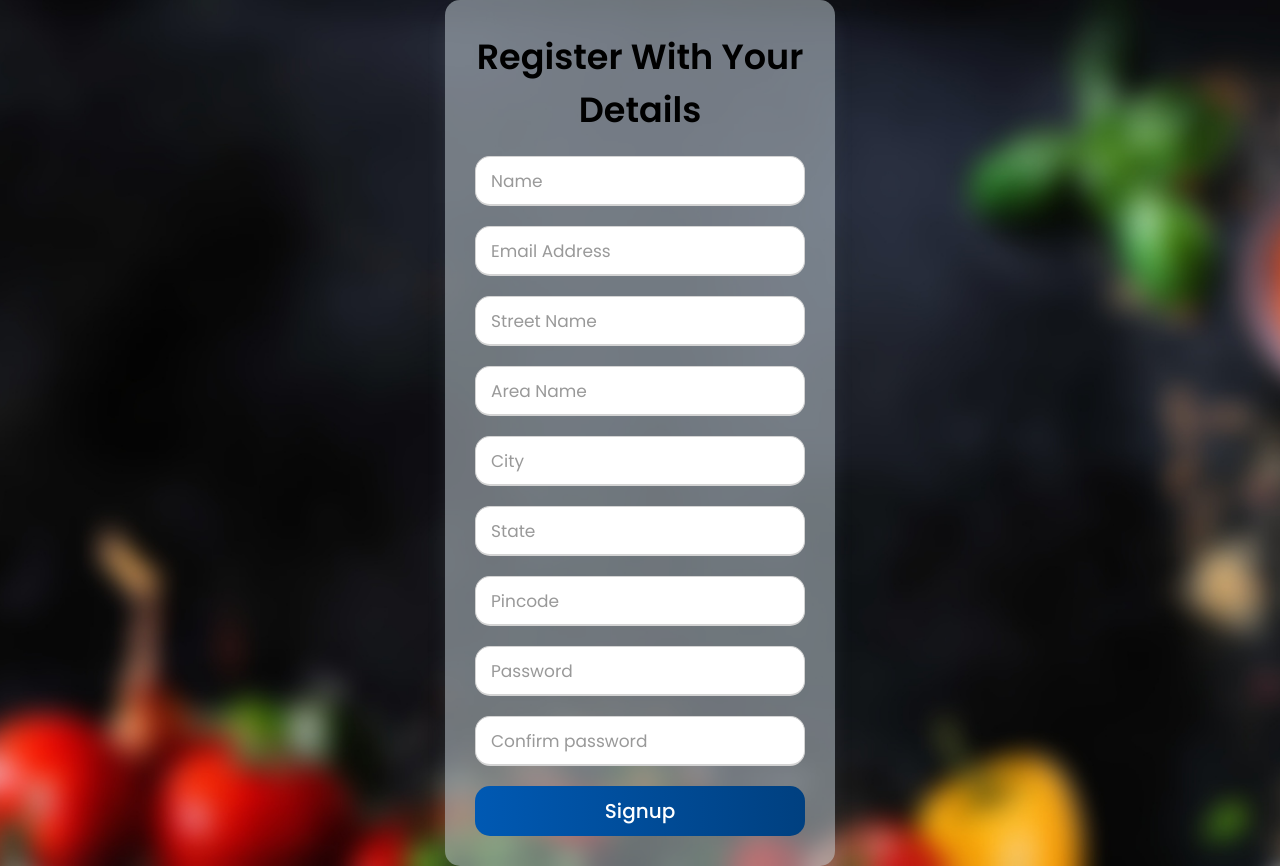
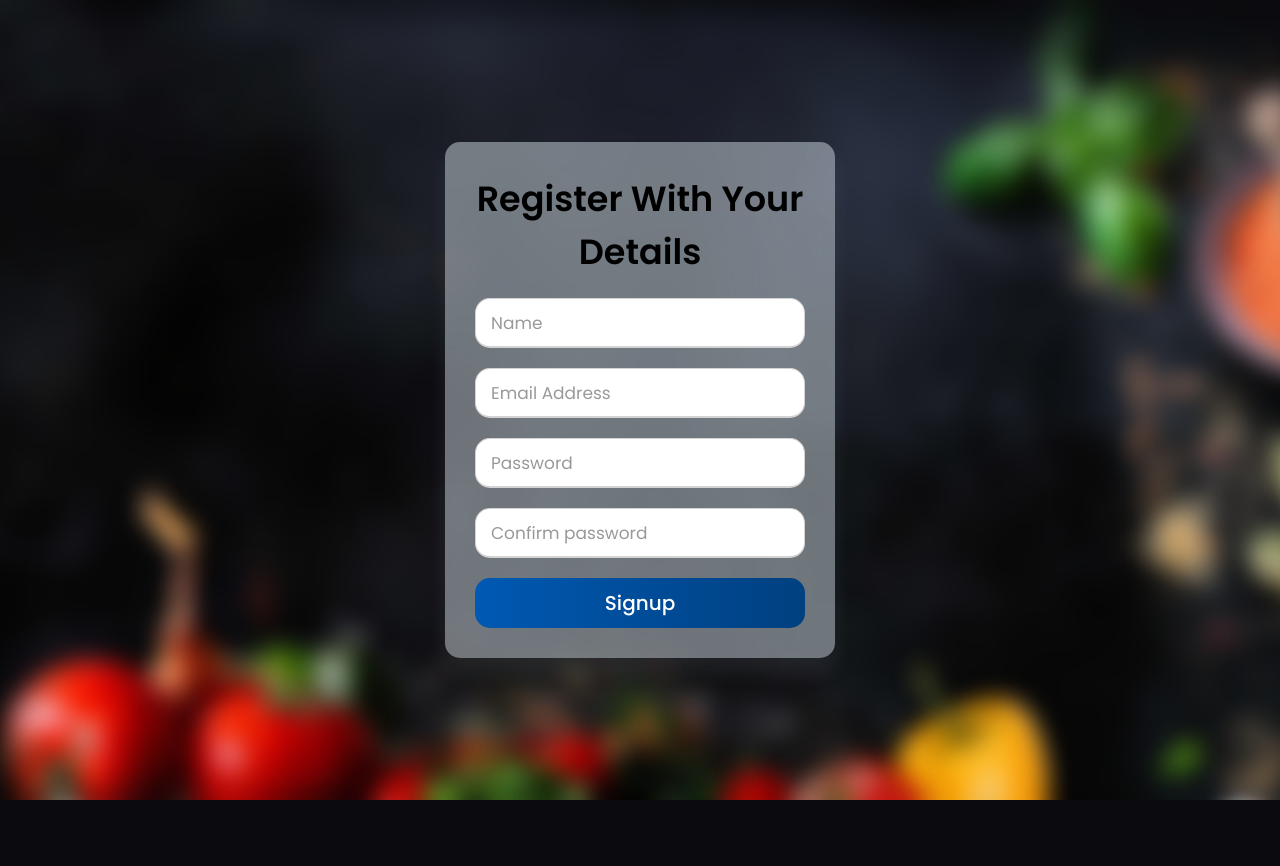
Before and after one commit to gkvishal7/query-management-system, a Django app: page /register/ in a window 1280 px wide. After the commit the page ends 800 px from the top, so only its background shows below. Run offline with Django 4.2, Linux system fonts and the light colour scheme.

Commit message:
Removed unwanted columns in signup page

```diff
--- a/query_management_system/templates/accounts/register.html
+++ b/query_management_system/templates/accounts/register.html
@@ -27,10 +27,6 @@
         {% endfor %}
       </div>
 
-
-
-
-
       <div class="form-container">
 
         <div class="form-inner">
@@ -45,46 +41,6 @@
                 type="text"
                 name="email_ID"
                 placeholder="Email Address"
-                required
-              />
-            </div>
-            <div class="field">
-              <input
-                type="text"
-                name="street_name"
-                placeholder="Street Name"
-                required
-              />
-            </div>
-            <div class="field">
-              <input
-                type="text"
-                name="area_name"
-                placeholder="Area Name"
-                required
-              />
-            </div>
-            <div class="field">
-              <input
-                type="text"
-                name="city"
-                placeholder="City"
-                required
-              />
-            </div>
-            <div class="field">
-              <input
-                type="text"
-                name="state"
-                placeholder="State"
-                required
-              />
-            </div>
-            <div class="field">
-              <input
-                type="text"
-                name="pincode"
-                placeholder="Pincode"
                 required
               />
             </div>
@@ -109,18 +65,13 @@
               <input type="submit" value="Signup" />
             </div>
           </form>
-
-
-
         </div>
             <div>
             {% for message in messages %}
-
             <div class="alert alert-danger">
               <a class="close" href="#" data-dismiss="alert">×</a>
               {{ message }}
             </div>
-
             {% endfor %}
           </div>
       </div>
```
